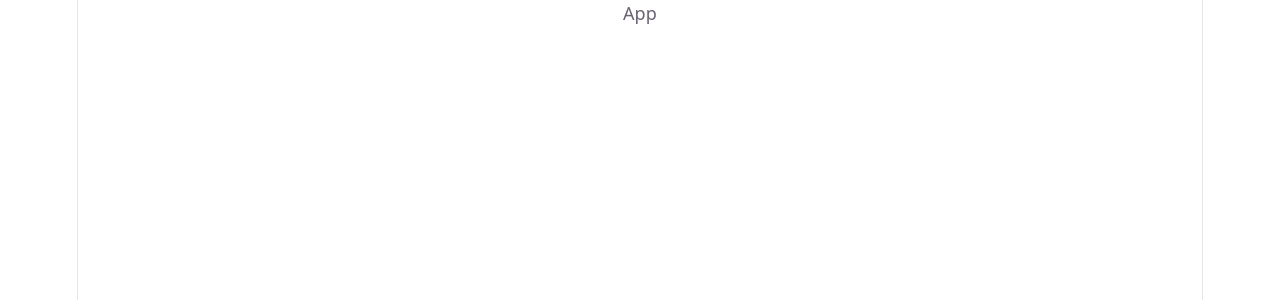
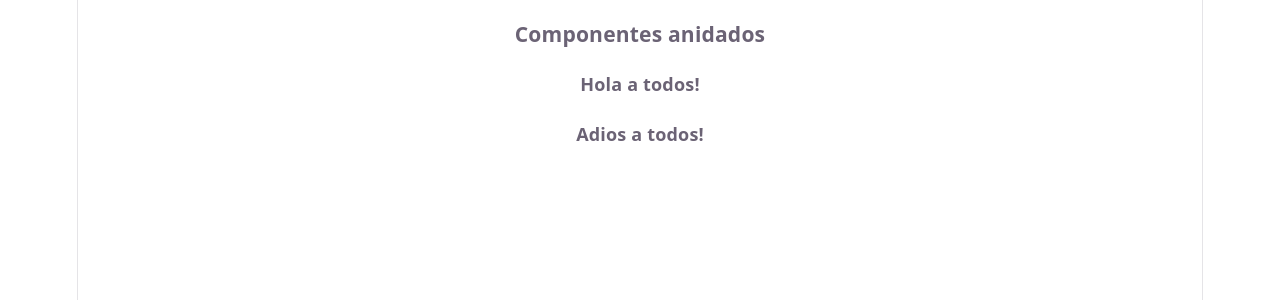
Before and after one commit to victorvzn/bootcamp-frontend-python-g31-jv, a React (Vite) app in the folder semana09/dia01-01-react-introduccion/: page / in a window 1280 px wide. Shown: the top 300 px of the page. Built offline with nearby package versions, Linux system fonts and the light colour scheme.

Commit message:
semana09, dia01, 01, react introducción

```diff
--- a/semana09/dia01-01-react-introduccion/src/App.jsx
+++ b/semana09/dia01-01-react-introduccion/src/App.jsx
@@ -59,9 +59,31 @@
 
 // snippet: rafce
 
+// const App = () => {
+//   return (
+//     <div>App</div>
+//   )
+// }
+
+// 05 - Anidar componentes dentro de otros
+
+function ComponenteSaludo() {
+  return <h4>Hola a todos!</h4>
+}
+
+function ComponenteDespedida() {
+  return <h4>Adios a todos!</h4>
+}
+
 const App = () => {
   return (
-    <div>App</div>
+    <section>
+      <h3>Componentes anidados</h3>
+
+      <ComponenteSaludo />
+
+      <ComponenteDespedida />
+    </section>
   )
 }
 
```
